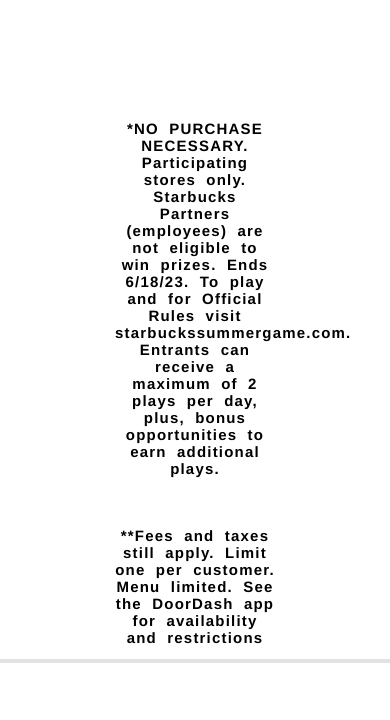
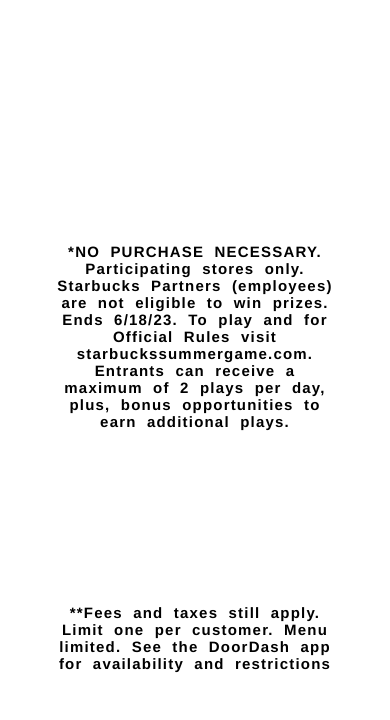
Before and after one commit to ASHAR797/Starbucks-clone, a plain HTML site: page index.html in a window 390 px wide. Shown: the part 4764-5484 px from the top of the page. Drawn offline with Linux system fonts and the light colour scheme.

Commit message:
Update media.css

```diff
--- a/media.css
+++ b/media.css
@@ -107,6 +107,13 @@
         width: 100%;
         display: contents;
     }
+    .sec-7-text p {
+        width: 71%;
+    }
+    .sec-7-text {
+        height: 45.3em;
+        text-align: center;
+    }
 
     .footer-main-list {
         flex-direction: column;
```
